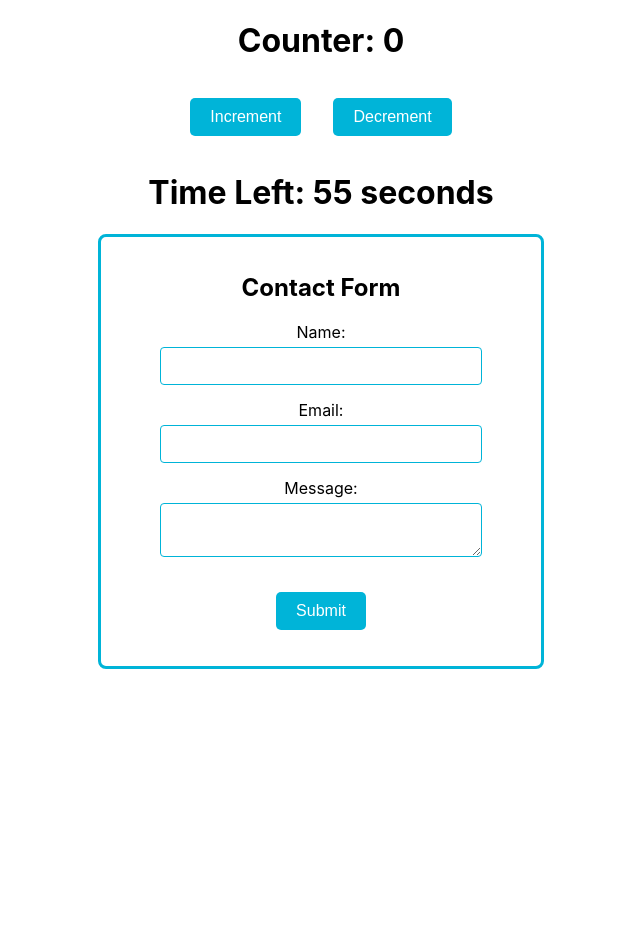
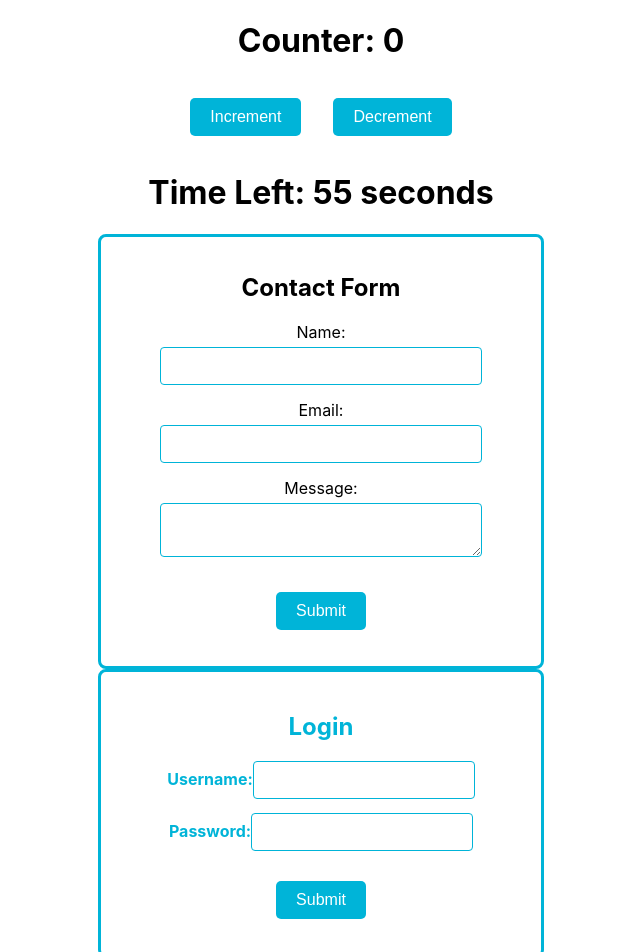
Before and after one commit to dewi-xaltius/react-hooks, a React (Create React App) app: page / in a window 1280 px wide. Shown: the top 952 px of the page, without its empty margins (319-959 px from the left). Before the commit the page ends 800 px from the top, so only its background shows below. Built offline with nearby package versions, Linux system fonts and the light colour scheme.

Commit message:
Add LoginForm component

```diff
--- a/src/App.js
+++ b/src/App.js
@@ -2,6 +2,7 @@ import './App.css';
 import CountdownTimer from './components/CountdownTimer';
 import Counter from './components/Counter';
 import ContactForm from './components/ContactForm';
+import LoginForm from './components/LoginForm';
 
 function App() {
   return (
@@ -9,6 +10,7 @@ function App() {
       <Counter />
       <CountdownTimer />
       <ContactForm />
+      <LoginForm />
     </div>
   );
 }
--- /dev/null
+++ b/src/components/Login.module.css
@@ -0,0 +1,51 @@
+/* Styling for the login container */
+.loginContainer {
+    padding: 20px;
+    border-color: #00b4d8;
+    border-style: solid;
+    border-radius: 8px;
+    max-width: 400px;
+    margin: 0 auto; /* Center the form horizontally */
+  }
+
+/* Styling for the form heading */
+.loginHeading {
+    text-align: center;
+    font-weight: bold;
+    font-size: 24px;
+    margin-bottom: 20px;
+    color: #00b4d8;
+}
+
+/* Styling for form labels */
+.loginLabel {
+    margin-bottom: 1em;
+    font-size: 16px;
+    color: #00b4d8;
+    font-weight: bold;
+}
+
+/* Styling for form input fields */
+.loginInput {
+    width: 50%;
+    padding: 10px;
+    margin-bottom: 1em; /* Adds space between the fields */
+    border: 1px solid #00b4d8;
+    border-radius: 4px;
+    font-size: 14px;
+}
+
+.button {
+    background-color: #00b4d8;
+    color: white;
+    padding: 10px 20px;
+    border: none;
+    border-radius: 5px;
+    cursor: pointer;
+    font-size: 16px;
+    margin: 1em;
+}
+
+.button:hover {
+    background-color: #0096c7;
+}
--- /dev/null
+++ b/src/components/LoginForm.js
@@ -0,0 +1,55 @@
+import React, { useState } from 'react';
+import styles from './Login.module.css'
+
+function LoginForm() {
+  const [username, setUsername] = useState('');
+  const [password, setPassword] = useState('');
+
+  const handleUsernameChange = (e) => {
+    setUsername(e.target.value);
+  };
+
+  const handlePasswordChange = (e) => {
+    setPassword(e.target.value);
+  };
+
+  const handleSubmit = (e) => {
+    e.preventDefault();
+    console.log('Username:', username);
+    console.log('Password:', password);
+    // Reset form
+    setUsername('');
+    setPassword('');
+  };
+
+  return (
+    <div className={styles.loginContainer}>
+        <h2 className={styles.loginHeading}>Login</h2>
+        <form onSubmit={handleSubmit}>
+        <div>
+            <label className={styles.loginLabel} htmlFor="username">Username:</label>
+            <input
+                className={styles.loginInput}
+                type="text"
+                id="username"
+                value={username}
+                onChange={handleUsernameChange}
+            />
+        </div>
+      <div>
+        <label className={styles.loginLabel} htmlFor="password">Password:</label>
+        <input
+          className={styles.loginInput}
+          type="password"
+          id="password"
+          value={password}
+          onChange={handlePasswordChange}
+        />
+      </div>
+      <button className={styles.button} type="submit">Submit</button>
+        </form>
+    </div>
+  );
+}
+
+export default LoginForm;
```
